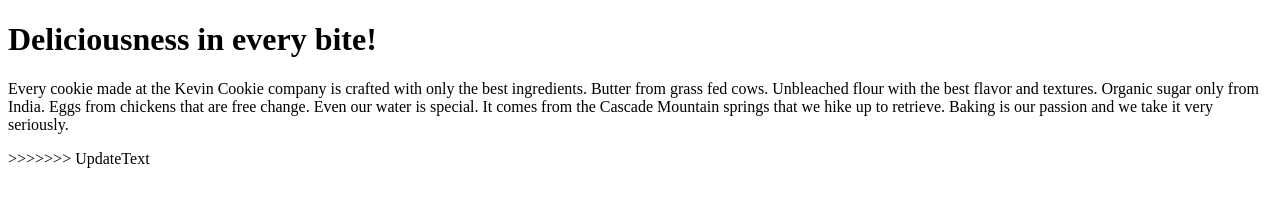
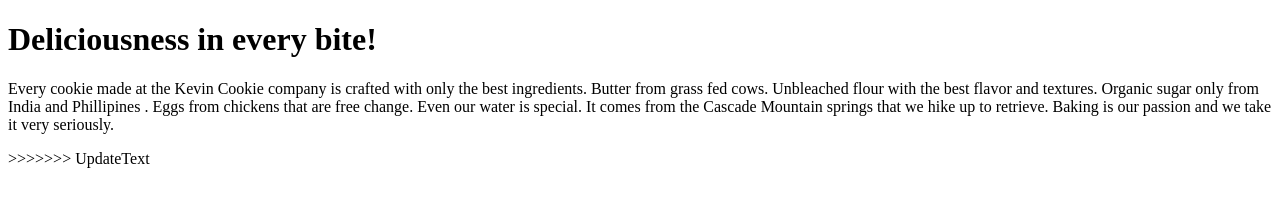
Before and after one commit to rshahzadi/KevinCookieCompany, a plain HTML site: page index.htm in a window 1280 px wide. Drawn offline with Linux system fonts and the light colour scheme.

Commit message:
Update index.htm

```diff
--- a/index.htm
+++ b/index.htm
@@ -4,7 +4,7 @@
 
 <h1>Deliciousness in every bite!</h1>
 
-<p>Every cookie made at the Kevin Cookie company is crafted with only the best ingredients. Butter from grass fed cows. Unbleached flour with the best flavor and textures. Organic sugar only from India. Eggs from chickens that are free change. Even our water is special. It comes from the Cascade Mountain springs that we hike up to retrieve. Baking is our passion and we take it very seriously.</p>
+<p>Every cookie made at the Kevin Cookie company is crafted with only the best ingredients. Butter from grass fed cows. Unbleached flour with the best flavor and textures. Organic sugar only from India and Phillipines . Eggs from chickens that are free change. Even our water is special. It comes from the Cascade Mountain springs that we hike up to retrieve. Baking is our passion and we take it very seriously.</p>
 >>>>>>> UpdateText
 
 </body>
```
